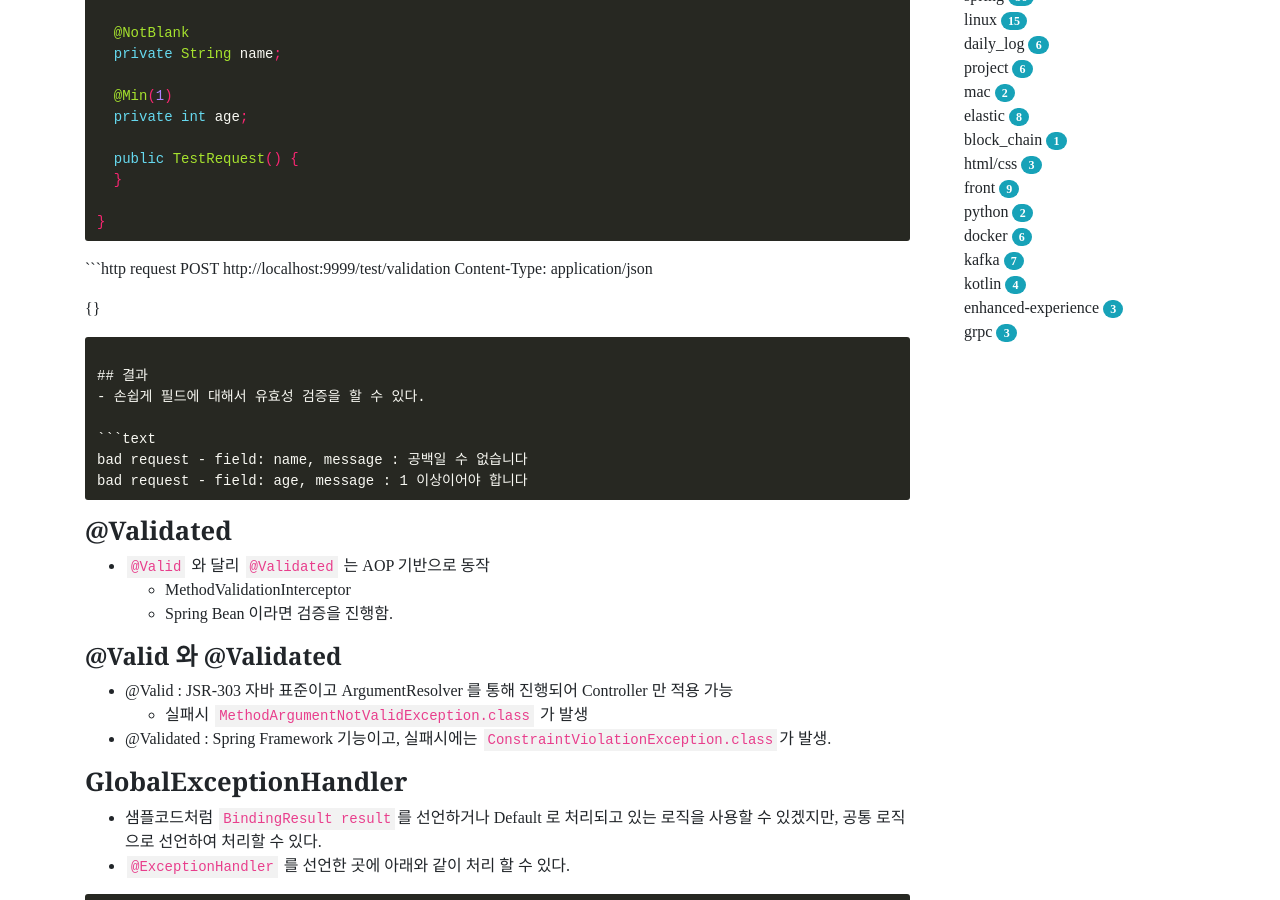
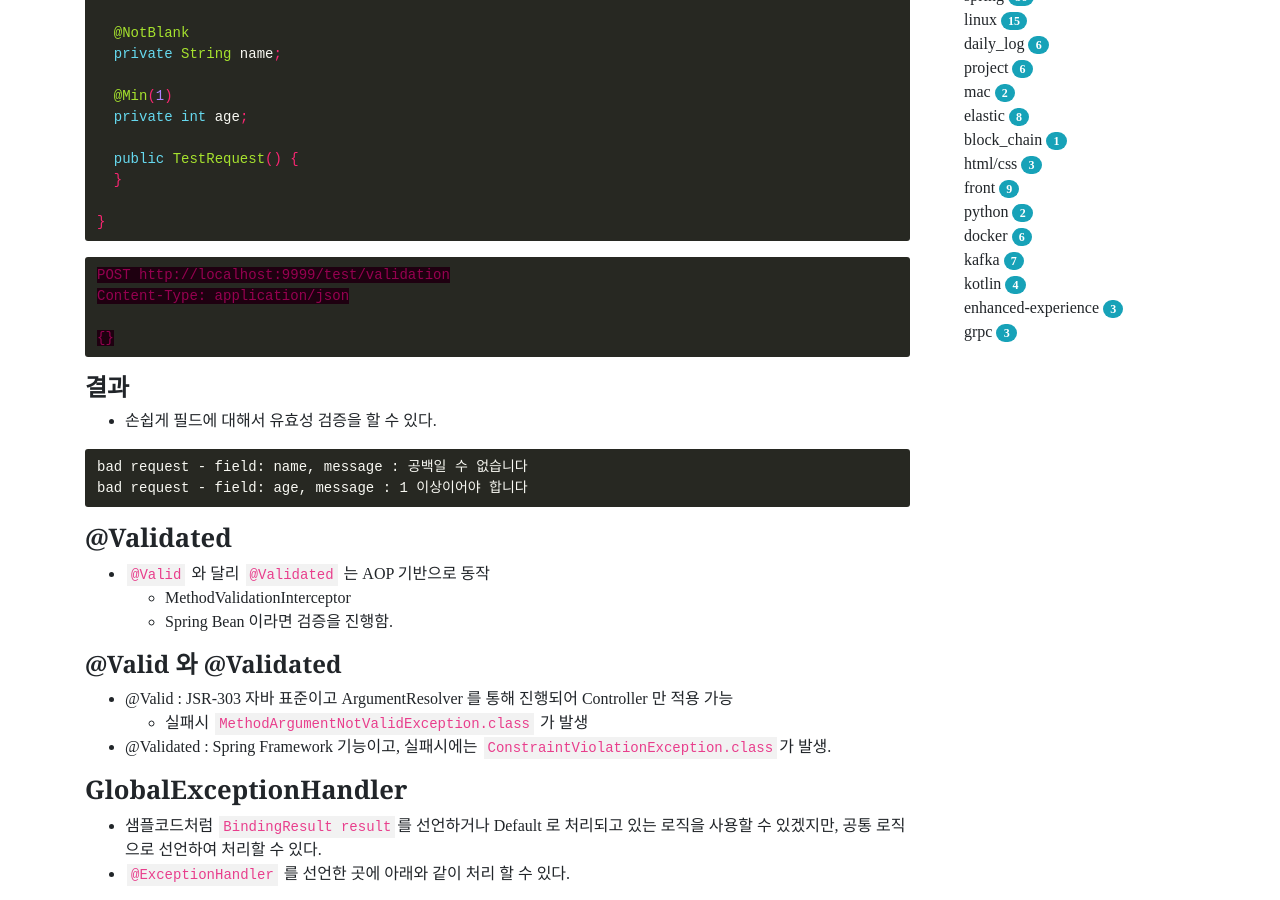
Before and after one commit to akageun/akageun.github.io, a Jekyll site: the page built from _posts/2022/2022-06-05-spring-validation-1.md, in a window 1280 px wide and 900 px high, scrolled down 929 px. Built offline with Jekyll 4.4.1, drawn with Linux system fonts in a browser that asks for light colours; some web fonts are replaced; comment, search, counter and statistics services are not loaded.

Commit message:
글 추가

````diff
--- a/_posts/2022/2022-06-05-spring-validation-1.md
+++ b/_posts/2022/2022-06-05-spring-validation-1.md
@@ -59,7 +59,7 @@ public class TestRequest {
 }
 ```
 
-```http request
+```http
 POST http://localhost:9999/test/validation
 Content-Type: application/json
 
````
